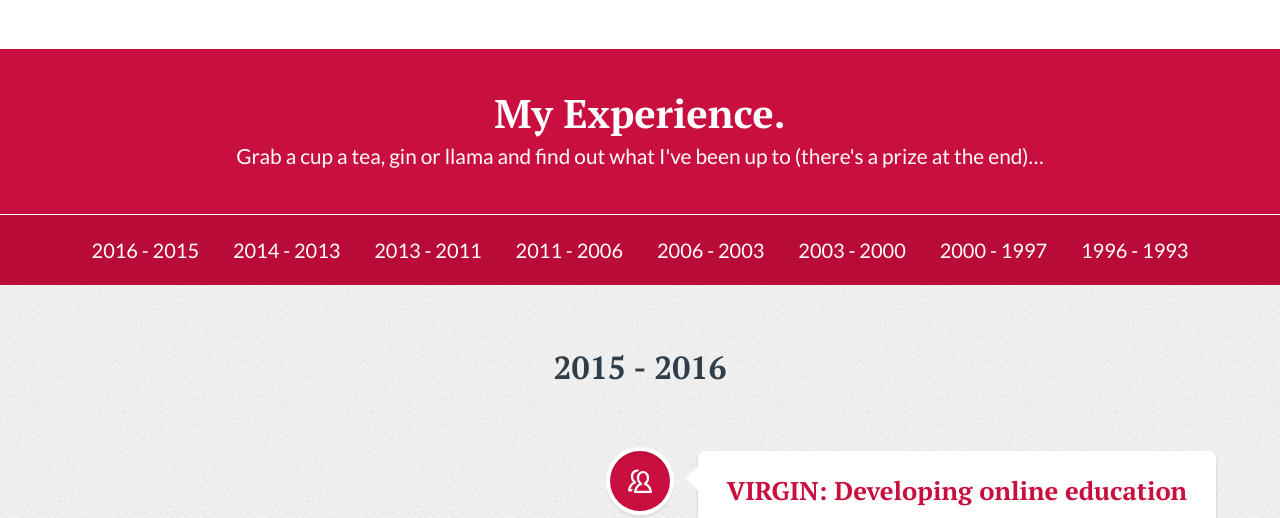
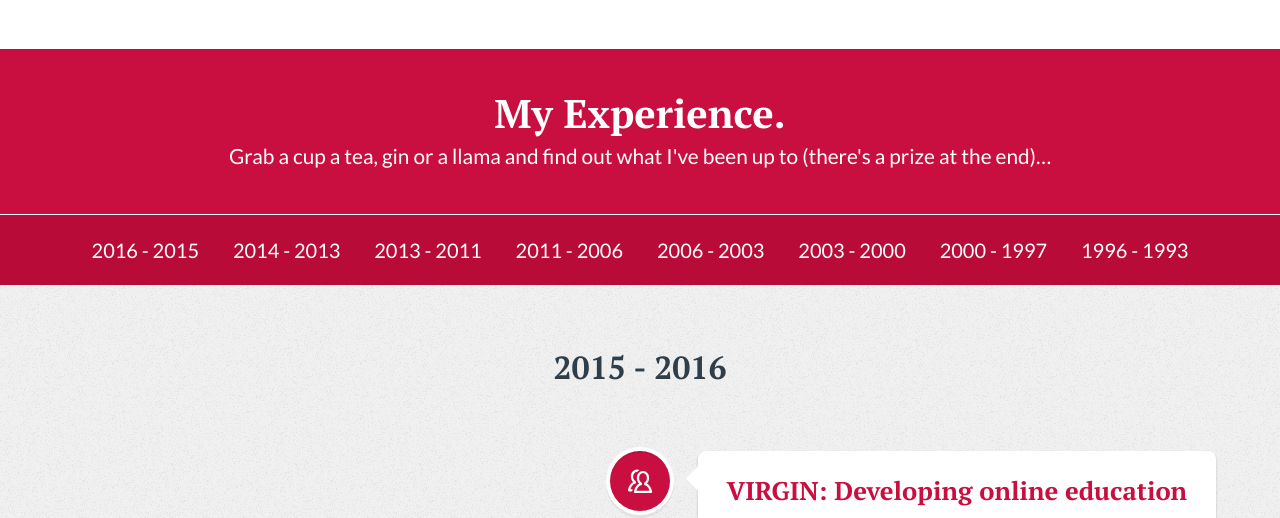
Before and after one commit to 100and40/100and40.github.io, a plain HTML site: page index.htm in a window 1280 px wide. Shown: the part 1260-1778 px from the top of the page. Drawn offline with nearby package versions, Linux system fonts and the light colour scheme; a web font is replaced by a local one.

Commit message:
Update index.htm

```diff
--- a/index.htm
+++ b/index.htm
@@ -82,7 +82,7 @@
 
     <section class="chunk timeline-head">
     	<h2 class="h1">My Experience.</h2>
-      	<p>Grab a cup a tea, gin or llama and find out what I've been up to (there's a prize at the end)&hellip;</p>
+      	<p>Grab a cup a tea, gin or a llama and find out what I've been up to (there's a prize at the end)&hellip;</p>
     </section>
 
 	<div id="nav">
```
